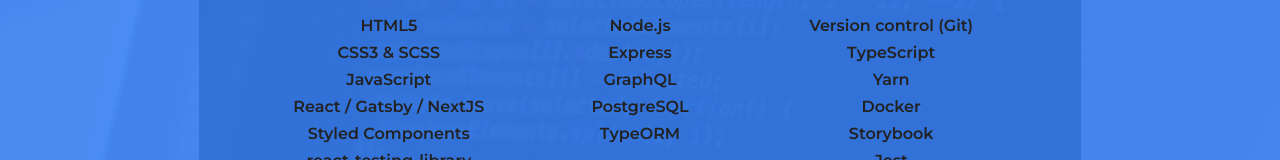
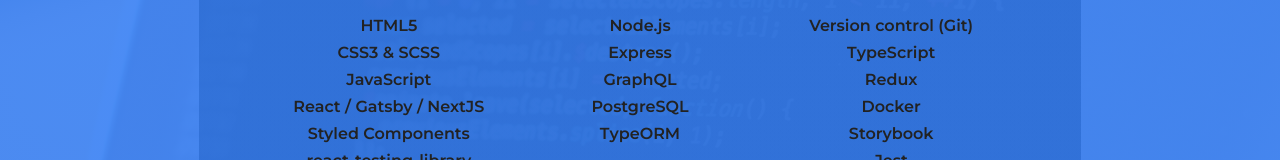
Before and after one commit to BillyLevin/billylevin, a React (Create React App) app: page / in a window 1280 px wide. Shown: the part 404-564 px from the top of the page. Built offline with nearby package versions, Linux system fonts and the light colour scheme.

Commit message:
more updates

```diff
--- a/src/components/Skills.tsx
+++ b/src/components/Skills.tsx
@@ -96,7 +96,7 @@
           <List>
             <li>Version control (Git)</li>
             <li>TypeScript</li>
-            <li>Yarn</li>
+            <li>Redux</li>
             <li>Docker</li>
             <li>Storybook</li>
             <li>Jest</li>
```
Also changed, not shown: 1 other file (tests, documents, lock files or other folders).
